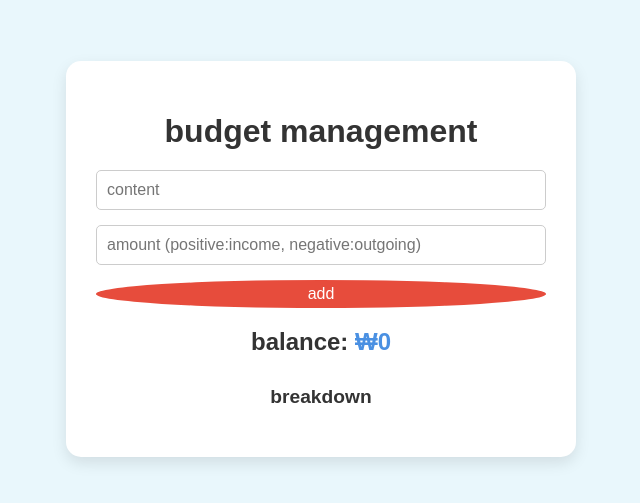
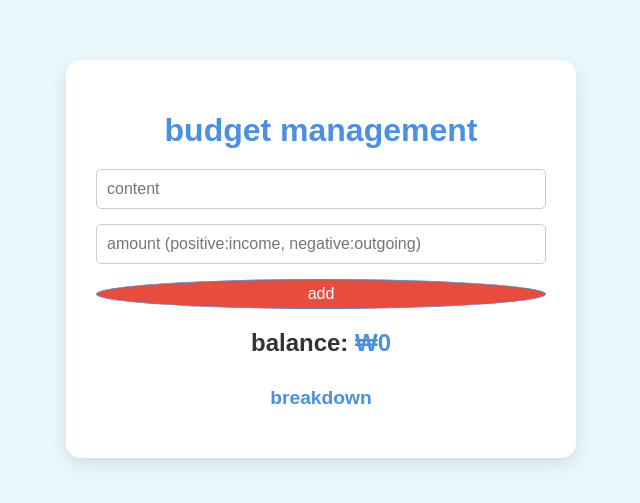
Before and after one commit to Hexp01cror/budget-app, a plain HTML site: page index.html in a window 1280 px wide. Shown: the part 141-644 px from the top of the page, without its empty margins (319-959 px from the left). Drawn offline with Linux system fonts and the light colour scheme.

Commit message:
Update style.css with UI changes

```diff
--- a/style.css
+++ b/style.css
@@ -22,7 +22,7 @@ body {
 
 h1 {
   font-size: 2rem;
-  color: #333;
+  color: #4a90e2;
   margin-bottom: 20px;
 }
 
@@ -46,18 +46,18 @@ input:focus {
 }
 
 button {
-  background-color: #a0d8f5;
+  background-color: #4a90e2;
   color: white;
-  border: none;
+  border: 1px solid #4a90e2;
   padding: 12px 20px;
-  border-radius: 25px;
+  border-radius: 5px;
   cursor: pointer;
   font-size: 1rem;
   transition: background-color 0.3s;
 }
 
 button:hover {
-  background-color: #8ac5e7;
+  background-color: #357ab7;
 }
 
 #balance-container {
@@ -76,7 +76,7 @@ button:hover {
 
 h3 {
   font-size: 1.2rem;
-  color: #333;
+  color: #4a90e2;
 }
 
 ul {
@@ -105,11 +105,3 @@ button {
 button:hover {
   background-color: #c0392b;
 }
-
-li.positive {
-  color: #4a90e2;
-}
-
-li.negative {
-  color: #e74c3c;
-}
```
